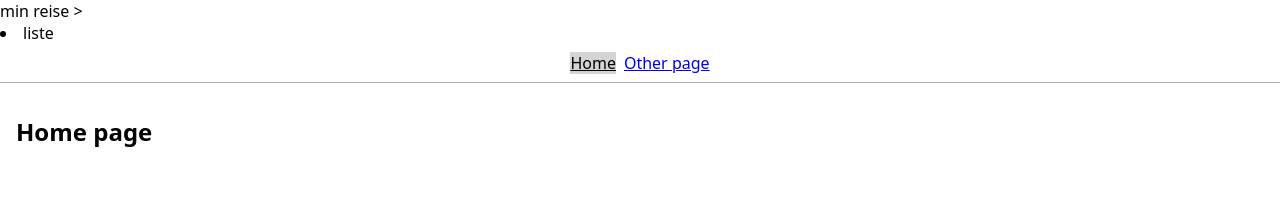
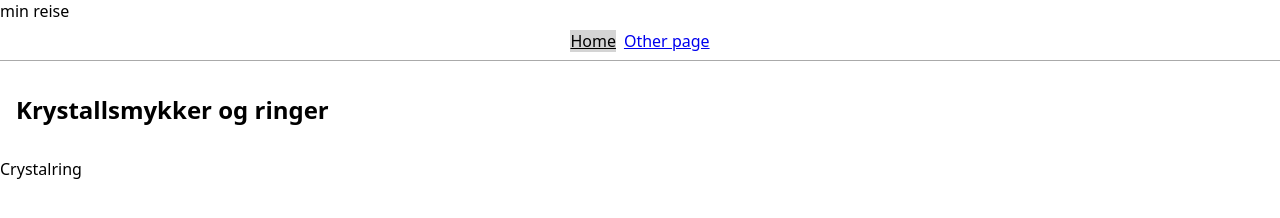
Before and after one commit to amaliebernes/Kodeloftet101, a website: page index.html in a window 1280 px wide. Drawn offline with Linux system fonts and the light colour scheme.

Commit message:
Crystalring

```diff
--- a/index.html
+++ b/index.html
@@ -12,16 +12,15 @@
     <script type="module" src="script.js"></script>
   </head>
   <body>
-    min reise
-
-
-><li>liste</li>
+   min reise
     <nav>
       <a href="/" aria-current="page">Home</a>
       <a href="/page2.html">Other page</a>
     </nav>
     <main>
-      <h1>Home page</h1>
+      <h1>Krystallsmykker og ringer</h1>
     </main>
   </body>
+
+  Crystalring
 </html>
```
